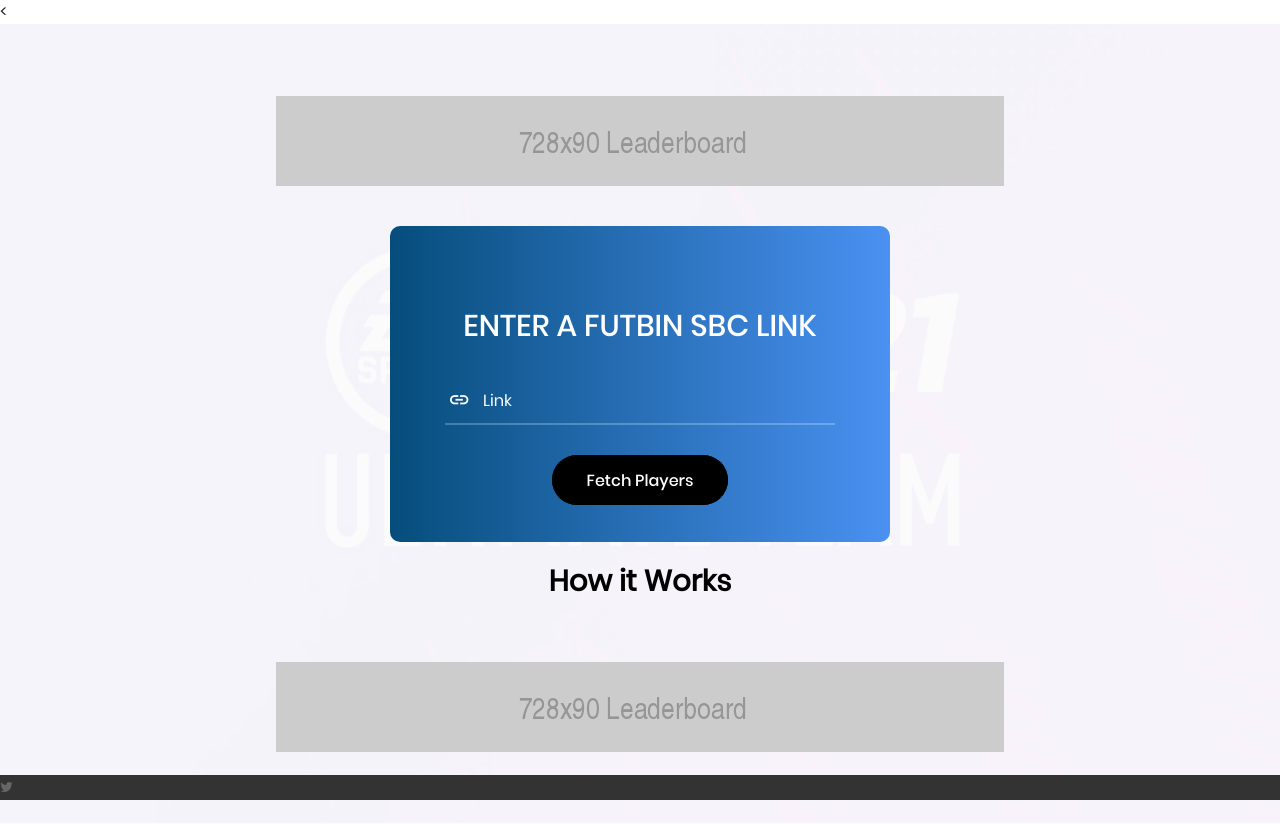
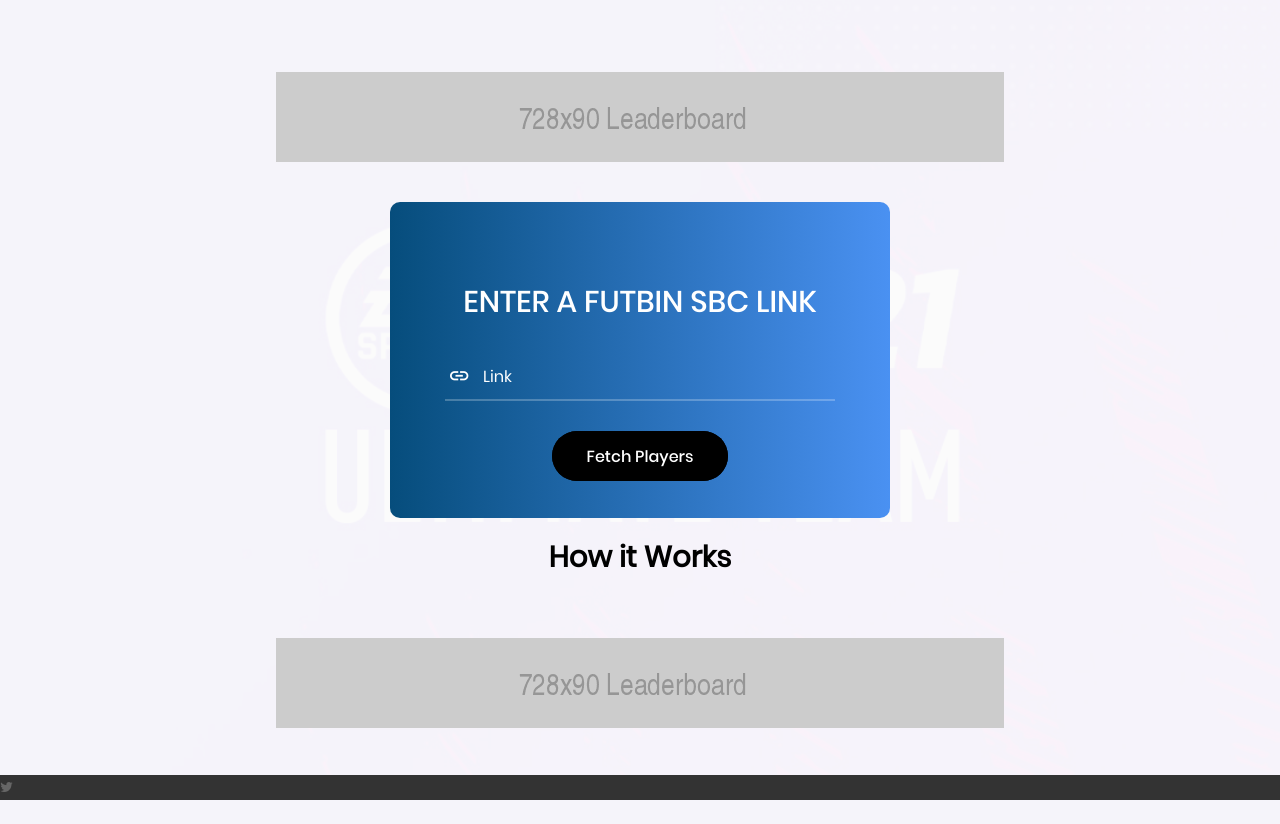
Before and after one commit to zlemura/futWizScrapper, a Flask app: page / in a window 1280 px wide. After the commit the page ends 800 px from the top, so only its background shows below. Run offline with Flask 2, Linux system fonts and the light colour scheme; some libraries are stand-ins or nearby versions.

Commit message:
Removed '<' symbol

```diff
--- a/templates/index.html
+++ b/templates/index.html
@@ -29,7 +29,7 @@
 	<link rel="stylesheet" type="text/css" href="{{ url_for('static', filename='css/main.css')}}">
 <!--===============================================================================================-->
 <!-- Load font awesome icons -->
-<<link rel="stylesheet" href="https://cdnjs.cloudflare.com/ajax/libs/font-awesome/4.7.0/css/font-awesome.min.css">
+<link rel="stylesheet" href="https://cdnjs.cloudflare.com/ajax/libs/font-awesome/4.7.0/css/font-awesome.min.css">
 <!--===============================================================================================-->
 <script data-ad-client="ca-pub-7807812674296737" async src="https://pagead2.googlesyndication.com/pagead/js/adsbygoogle.js"></script>
 </head>
```
